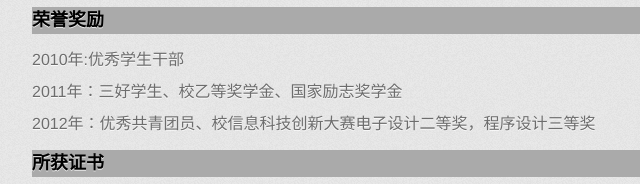
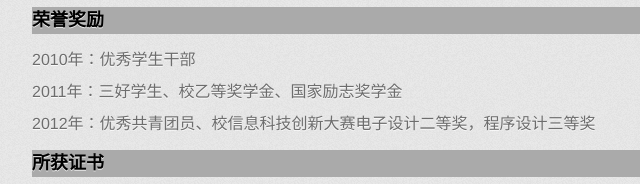
Before and after one commit to ailot/ailot.github.io, a plain HTML site: page index.html in a window 1280 px wide. Shown: the part 2251-2435 px from the top of the page, 233-873 px from the left. Drawn offline with Linux system fonts and the light colour scheme; a web font is replaced by a local one.

Commit message:
符号修改

```diff
--- a/index.html
+++ b/index.html
@@ -274,7 +274,7 @@
 	<h3>荣誉奖励</h3>
 	<table>
 		<tr>
-			<td>2010年:优秀学生干部</td>
+			<td>2010年：优秀学生干部</td>
 		</tr>
 		<tr>
 			<td>2011年：三好学生、校乙等奖学金、国家励志奖学金</td>
```
